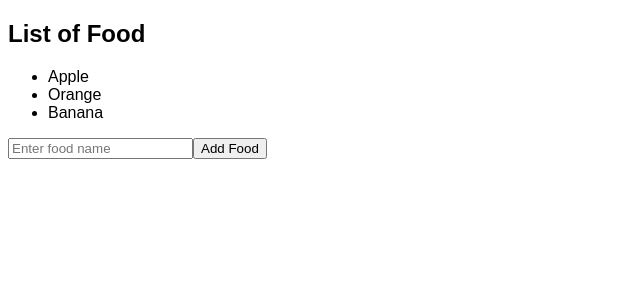
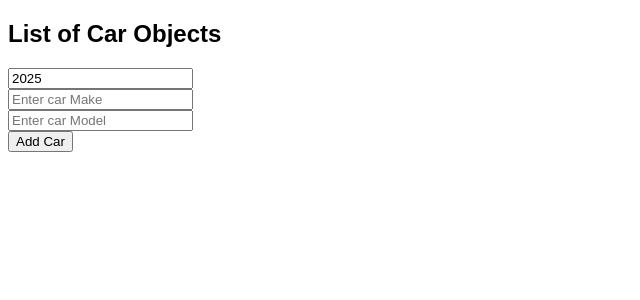
Before and after one commit to yoojanghun/react-practice, a React (Vite) app in the folder react-practice/: page / in a window 1280 px wide. Shown: the top 300 px of the page, without its empty margins (0-640 px from the left). Built offline with nearby package versions, Linux system fonts and the light colour scheme.

Commit message:
update Array of Object in state

```diff
--- a/react-practice/src/App.jsx
+++ b/react-practice/src/App.jsx
@@ -1,10 +1,10 @@
-import UpdateArrays from "./updateArrays/UpdateArrays.jsx";
+import UpdateArrayOfObject from "./UpdateArrayOfObject/UpdateArrayOfObject.jsx";
 
 function App() {
 
   return(
     <>
-      <UpdateArrays />
+      <UpdateArrayOfObject />
     </>
   );
 }
--- /dev/null
+++ b/react-practice/src/UpdateArrayOfObject/UpdateArrayOfObject.jsx
@@ -0,0 +1,51 @@
+import { useState } from "react";
+
+
+function UpdateArrayOfObject() {
+
+    const [cars, setCars] = useState([]);
+    const [carYear, setCarYear] = useState(new Date().getFullYear());
+    const [carMake, setCarMake] = useState("");
+    const [carModel, setCarModel] = useState("");
+
+    function handleAddCar() {
+        const newCar = {year: carYear, make: carMake, model: carModel};
+        setCars(c => [...c, newCar]);
+
+        setCarYear(new Date().getFullYear());
+        setCarMake("");
+        setCarModel("");
+    }
+    function handleRemoveCar(index) {
+        setCars(c => c.filter((_, i) => i !== index));
+    }
+    function handleYearChange(event) {
+        setCarYear(event.target.value);
+    }
+    function handleMakeChange(event) {
+        setCarMake(event.target.value);
+    }
+    function handleModelChange(event) {
+        setCarModel(event.target.value);
+    }
+    return (
+        <div>
+            <h2>List of Car Objects</h2>
+            <ul>
+                {cars.map((car, index) =>
+                    <li key={index} onClick={() => handleRemoveCar(index)}>
+                        {car.year} {car.make} {car.model}
+                    </li>)}
+            </ul>
+
+            <input type="number" value={carYear} onChange={handleYearChange} /> <br />
+            <input type="text" value={carMake} onChange={handleMakeChange}
+                    placeholder="Enter car Make"/> <br />
+            <input type="text" value={carModel} onChange={handleModelChange}
+                    placeholder="Enter car Model"/> <br />
+            <button onClick={handleAddCar}>Add Car</button>
+        </div>
+    );
+}
+
+export default UpdateArrayOfObject;
```
